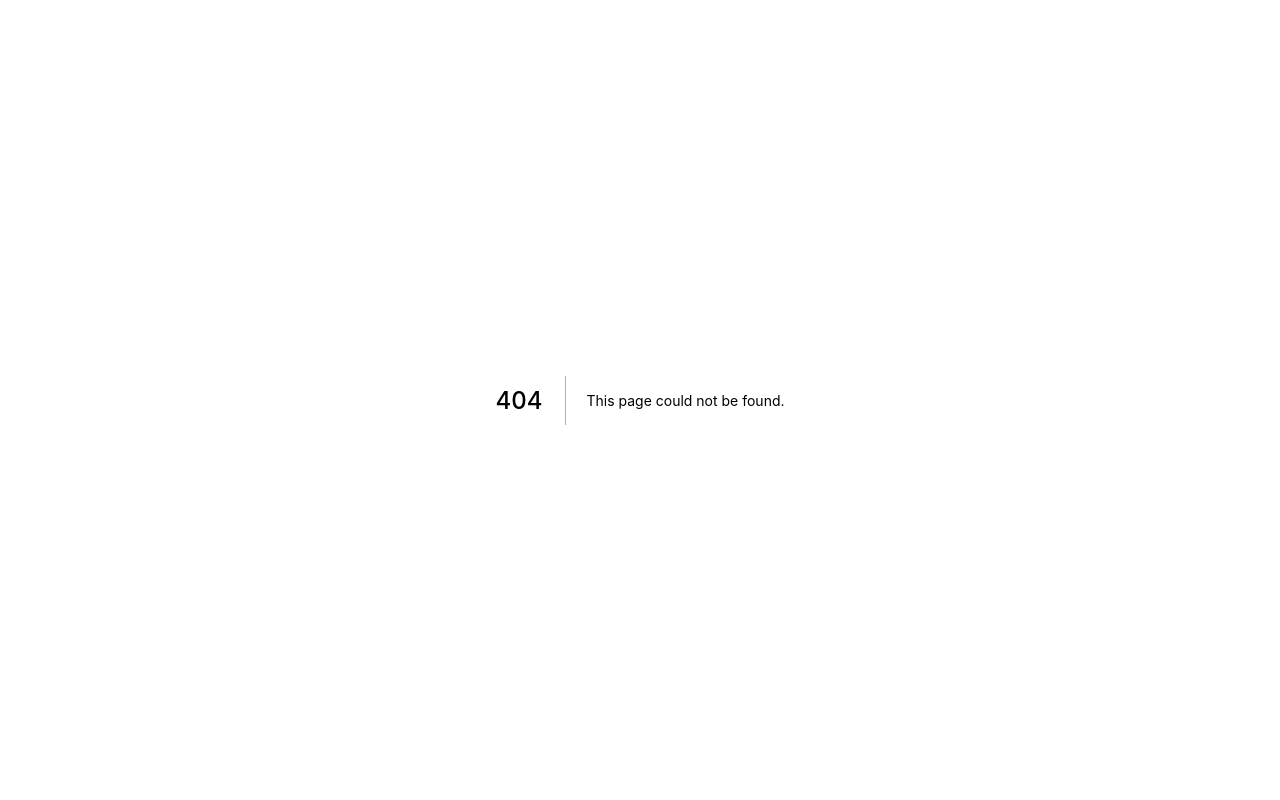
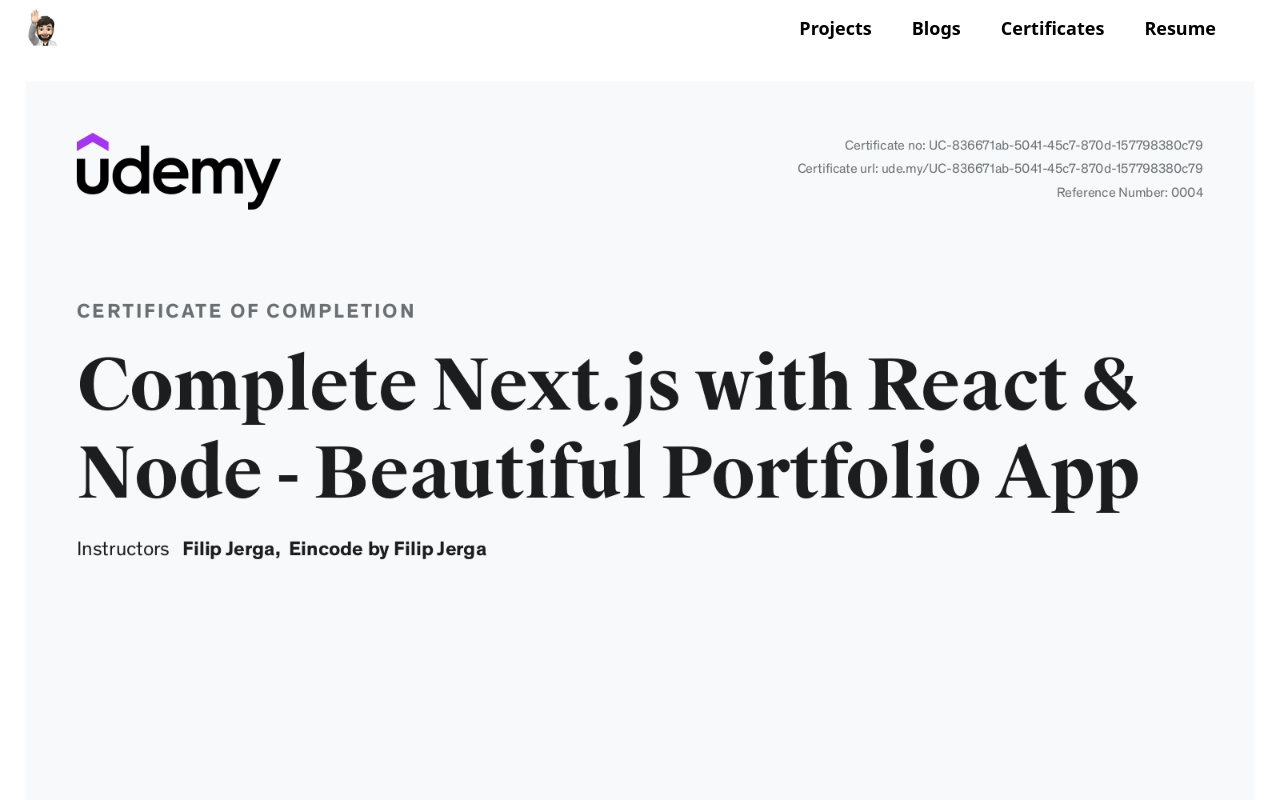
Before and after one commit to gau2107/portfolio, a Next.js app: page /certificates in a window 1280 px wide. Before the commit this address had no page. Shown: the top 800 px of the page. Built offline with nearby package versions, Linux system fonts and the light colour scheme.

Commit message:
image issues solved and certificates

```diff
--- a/components/cards.js
+++ b/components/cards.js
@@ -6,7 +6,7 @@
         return (
           <div key={ind} className="rounded-lg shadow-lg bg-white max-w-sm p-6 mr-8">
               <img
-                className="rounded-t-lg h-60 w-60 object-center"
+                className="rounded-t-lg h-60 w-60 mx-auto object-center"
                 src={d.img}
                 alt=""
               />
--- a/components/header.js
+++ b/components/header.js
@@ -1,5 +1,6 @@
 import data from "../public/assets/HeaderData.json";
 import Image from "next/image";
+import Link from "next/link";
 
 function Header() {
   return (
@@ -9,11 +10,15 @@
   "
       >
         <div className="h-10 w-10 self-center mr-2">
-          <img
-            alt="profile.png"
-            className="h-10 w-10 self-center"
-            src="/assets/profile.png"
-          />
+          <Link href={"/"} passHref>
+            <a>
+              <img
+                alt="profile.png"
+                className="h-10 w-10 self-center"
+                src="/assets/profile.png"
+              />
+            </a>
+          </Link>
         </div>
         {/* <div> */}
         {/* <a
@@ -29,8 +34,15 @@
 
       <div className="sm:mb-0 self-center">
         {data.map((d, ind) => {
-          return (
-            <a key={ind}
+          return d.nextLink ? (
+            <Link href={d.link}>
+              <a className="block mt-4 lg:inline-block lg:mt-0 mr-10 text-grey-darkest hover:text-blue-dark font-semibold text-lg">
+                {d.title}
+              </a>
+            </Link>
+          ) : (
+            <a
+              key={ind}
               target="_blank"
               rel="noreferrer"
               href={d.link}
--- /dev/null
+++ b/pages/certificates.js
@@ -0,0 +1,23 @@
+import Head from "next/head"
+import Image from "next/image"
+import Footer from "../components/footer"
+import Header from "../components/header"
+
+
+export default function Certificates() {
+  return (
+    <div className={""}>
+      <Head>
+        <title>Gaurav Solanki</title>
+        <meta name="description" content="JS Developer" />
+        <link rel="icon" href="/favicon.ico" />
+      </Head>
+      <Header />
+      <main className={"text-center"}>
+        <img className="mx-auto object-center" alt="next-js udemy certificate 70 hours" src="/assets/certificates/UC-836671ab-5041-45c7-870d-157798380c79.jpg"/>
+        <img className="mx-auto object-center"  alt="react-js udemy certificate 1 hour" src="/assets/certificates/UC-14afcf4d-1373-409a-a818-ac9c6a3f91db.jpg"/>
+      </main>
+      <Footer />
+    </div>
+  );
+}
--- a/public/assets/HeaderData.json
+++ b/public/assets/HeaderData.json
@@ -8,8 +8,9 @@
       "link": ""
   },
   {
-      "title": "Achievements",
-      "link": ""
+      "title": "Certificates",
+      "link": "/certificates",
+      "nextLink": 1
   },
   {
     "title": "Resume",
```
Also changed, not shown: public/assets/certificates/UC-14afcf4d-1373-409a-a818-ac9c6a3f91db.jpg (added), public/assets/certificates/UC-836671ab-5041-45c7-870d-157798380c79.jpg (added).
